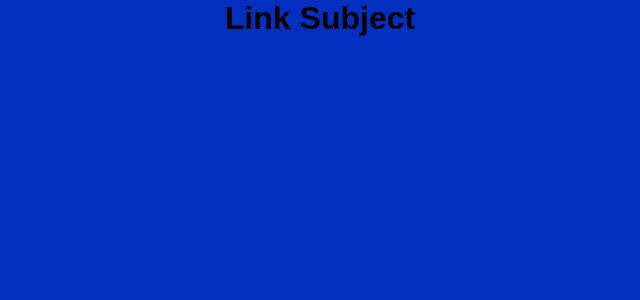
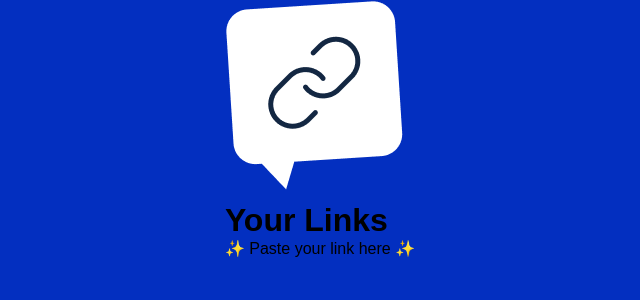
Before and after one commit to Mysia14/MyLink-react-app, a React (Create React App) app: page / in a window 1280 px wide. Shown: the top 300 px of the page, without its empty margins (320-960 px from the left). Built offline with nearby package versions, Linux system fonts and the light colour scheme.

Commit message:
added logo and emoji

```diff
--- a/src/App.js
+++ b/src/App.js
@@ -1,7 +1,10 @@
+
+import RoutesApp from "./routes";
+
 export default function App(){
   return (
   <div className="app">
-  <h1>Link Subject</h1>
+  <RoutesApp/>
   </div>
 )
 }
--- a/src/pages/Home/index.js
+++ b/src/pages/Home/index.js
@@ -1,7 +1,11 @@
 export default function Home(){
     return (
-    <div className="app">
-    <h1>Home Page</h1>
+    <div className="container-home">
+    <div className="logo">
+      <img src="./assets/Logo.png" alt=" Subject Link logo"></img>
+      <h1>Your Links</h1>
+      <span>✨ Paste your link here ✨</span>
+    </div>
     </div>
   )
   }
--- a/src/pages/Links/links.js
+++ b/src/pages/Links/links.js
@@ -1,6 +1,6 @@
 export default function Links(){
     return (
-    <div className="app">
+    <div>
     <h1>My Links</h1>
     </div>
   )
--- /dev/null
+++ b/src/routes.js
@@ -0,0 +1,19 @@
+import{BrowserRouter, Routes, Route} from "react-router-dom"
+
+import Home from "./pages/Home"
+import Links from "./pages/Links/links"
+
+function RoutesApp(){
+    // configuracao das rotas
+    return(
+         // para renderizar
+        <BrowserRouter>
+        <Routes>
+            <Route path="/" element={<Home/>}/>
+            <Route path= "/links" element={<Links/>}/>
+        </Routes>
+        </BrowserRouter>
+    )
+}
+
+export default RoutesApp;
```
